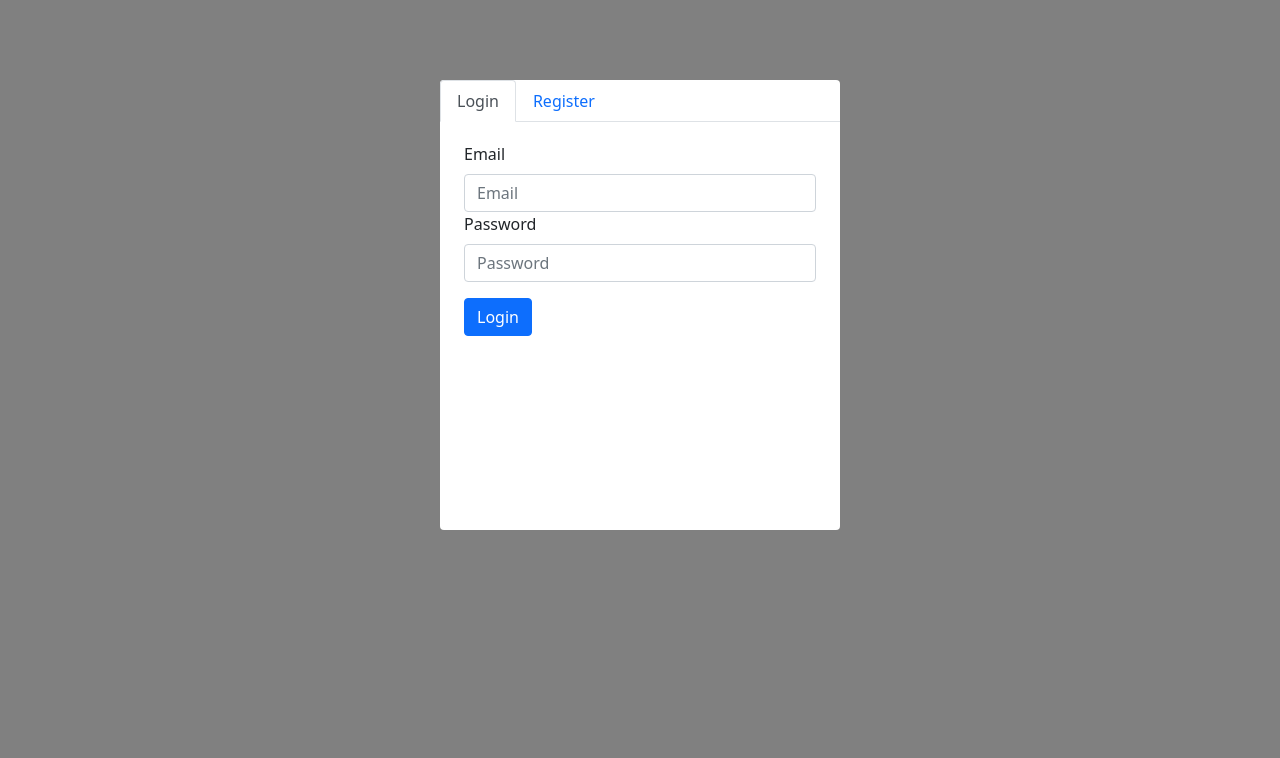
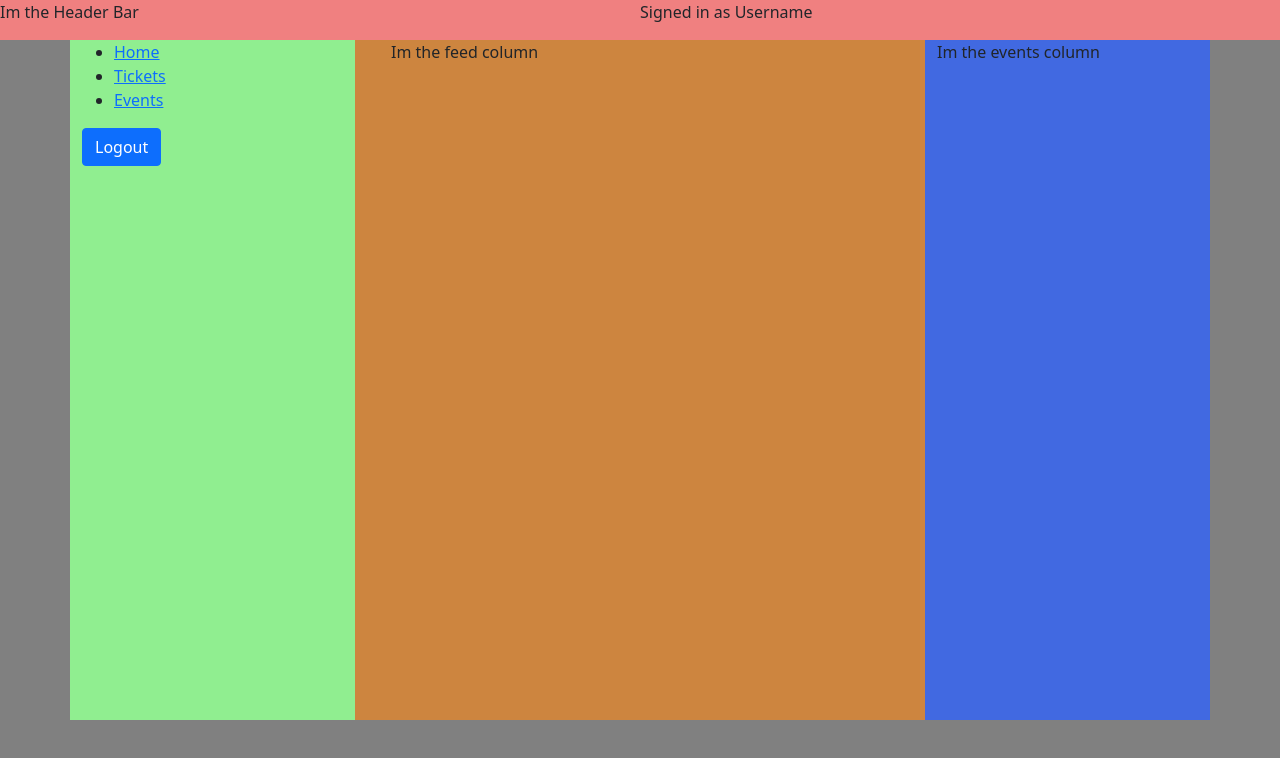
Before and after one commit to cblakedev/NeighborHUB-Client, a React (Create React App) app: page / in a window 1280 px wide. Shown: the top 758 px of the page. Built offline with nearby package versions, Linux system fonts and the light colour scheme.

Commit message:
Initialized home, feed, events, and ticket components. Added initial structure of the web app

```diff
--- a/package.json
+++ b/package.json
@@ -46,5 +46,8 @@
       "last 1 firefox version",
       "last 1 safari version"
     ]
+  },
+  "devDependencies": {
+    "@types/react-router-dom": "^5.1.9"
   }
 }
--- a/src/App.css
+++ b/src/App.css
@@ -27,3 +27,23 @@
         margin: 0 !important;
     }
 }
+
+/* Home Styles */
+.headerBar {
+    background-color: lightcoral;
+}
+
+.homeLinks {
+    height: 85vh;
+    background-color: lightgreen;
+}
+
+.routerViews {
+    height: 85vh;
+    background-color:peru;
+}
+
+.eventViews {
+    height: 85vh;
+    background-color: royalblue;
+}
--- a/src/App.tsx
+++ b/src/App.tsx
@@ -3,6 +3,7 @@
 import 'bootstrap/dist/css/bootstrap.min.css';
 import UserAuth from '../src/auth/UserAuth'
 import AdminAuth from '../src/auth/AdminAuth'
+import Home from '../src/home/Home'
 
 type AppProp = {
 
@@ -13,7 +14,7 @@
 }
 
 class App extends Component<AppProp, AppState> {
-  constructor(props: AppProp){
+  constructor(props: AppProp) {
     super(props)
     this.state = {
       sessionToken: '',
@@ -32,7 +33,8 @@
   render() {
     return (
       <div className="App">
-          <UserAuth token={this.updateToken}/>
+        {/* <UserAuth token={this.updateToken}/> */}
+          <Home />
       </div>
     );
   }
--- /dev/null
+++ b/src/events/Events.tsx
@@ -0,0 +1,36 @@
+import React, { Component } from 'react';
+import { Container, Row, Col, Form, Button } from 'react-bootstrap';
+import 'bootstrap/dist/css/bootstrap.min.css';
+
+type EventsProps = {
+
+}
+
+type EventsState = {
+
+}
+
+class Events extends Component<EventsProps, EventsState> {
+    constructor(props: EventsProps) {
+        super(props)
+        this.state = {
+
+        }
+    }
+
+    render() {
+        return(
+            <Container className='mainFeedWrapper'>
+                <Row className='feedWrapper'>
+                    <Col>
+                        <p>
+                            Im the events column
+                        </p>
+                    </Col>
+                </Row>
+            </Container>
+        )
+    }
+}
+
+export default Events
--- /dev/null
+++ b/src/home/Feed.tsx
@@ -0,0 +1,36 @@
+import React, { Component } from 'react';
+import { Container, Row, Col, Form, Button } from 'react-bootstrap';
+import 'bootstrap/dist/css/bootstrap.min.css';
+
+type FeedProps = {
+
+}
+
+type FeedState = {
+
+}
+
+class Feed extends Component<FeedProps, FeedState> {
+    constructor(props: FeedProps) {
+        super(props)
+        this.state = {
+
+        }
+    }
+
+    render() {
+        return(
+            <Container className='mainFeedWrapper'>
+                <Row className='feedWrapper'>
+                    <Col>
+                        <p>
+                            Im the feed column
+                        </p>
+                    </Col>
+                </Row>
+            </Container>
+        )
+    }
+}
+
+export default Feed
--- a/src/home/Home.tsx
+++ b/src/home/Home.tsx
@@ -1 +1,67 @@
-import Reac
+import React, { Component } from 'react';
+import { Container, Row, Col, Button } from 'react-bootstrap';
+import 'bootstrap/dist/css/bootstrap.min.css';
+import { BrowserRouter as Router, Route, Link, Switch } from 'react-router-dom'
+import Feed from './Feed'
+import Events from '../events/Events'
+import Tickets from '../tickets/Tickets'
+
+type HomeProps = {
+
+}
+
+type HomeState = {
+
+}
+
+class Home extends Component<HomeProps, HomeState> {
+    constructor(props: HomeProps) {
+        super(props)
+        this.state = {
+
+        }
+    }
+
+
+    render() {
+        return (
+            <div>
+                <Row className='headerBar g-0'>
+                    <Col className='homeBtn'> <p>Im the Header Bar</p></Col>
+                    <Col className='signedInAs'><p>Signed in as Username</p></Col>
+                </Row>
+                <Container className='mainHomeWrapper'>
+                    <Router>
+
+                        <Row className='homeWrapper'>
+                            <Col className='homeLinks'>
+                                <ul className='navItems'>
+                                    <li><Link to='/'>Home</Link></li>
+                                    <li><Link to='/tickets'>Tickets</Link></li>
+                                    <li><Link to='/events'>Events</Link></li>
+                                </ul>
+                                <Row>
+                                    <Col>
+                                        <Button>Logout</Button>
+                                    </Col>
+                                </Row>
+                            </Col>
+                            <Col className='routerViews' sm={6}>
+                                <Switch>
+                                    <Route exact path='/'><Feed /></Route>
+                                    <Route exact path='/tickets'><Tickets /></Route>
+                                    <Route exact path='/events'><Events /></Route>
+                                </Switch>
+                            </Col>
+                            <Col className='eventViews'>
+                                <p>Im the events column</p>
+                            </Col>
+                        </Row>
+                    </Router>
+                </Container>
+            </div>
+        )
+    }
+}
+
+export default Home
--- /dev/null
+++ b/src/tickets/Tickets.tsx
@@ -0,0 +1,36 @@
+import React, { Component } from 'react';
+import { Container, Row, Col, Form, Button } from 'react-bootstrap';
+import 'bootstrap/dist/css/bootstrap.min.css';
+
+type TicketsProps = {
+
+}
+
+type TicketsState = {
+
+}
+
+class Tickets extends Component<TicketsProps, TicketsState> {
+    constructor(props: TicketsProps) {
+        super(props)
+        this.state = {
+
+        }
+    }
+
+    render() {
+        return(
+            <Container className='mainFeedWrapper'>
+                <Row className='feedWrapper'>
+                    <Col>
+                        <p>
+                            Im the tickets column
+                        </p>
+                    </Col>
+                </Row>
+            </Container>
+        )
+    }
+}
+
+export default Tickets
```
Also changed, not shown: 1 other file (tests, documents, lock files or other folders).
